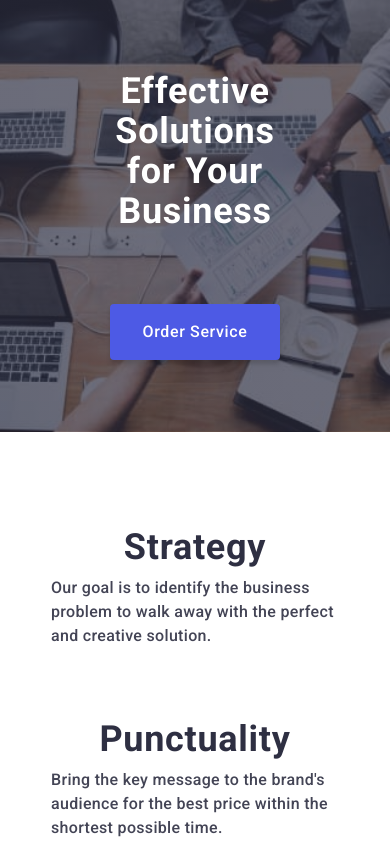
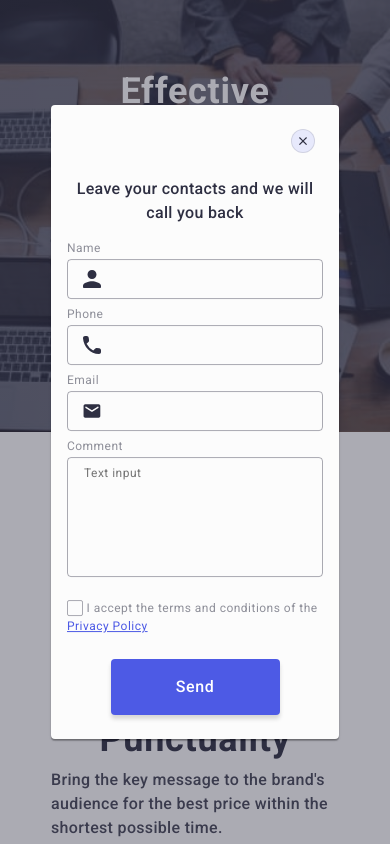
Before and after one commit to Aileneboro/goit-markup-hw-06, a plain HTML site: page index.html in a window 390 px wide. Shown: the top 844 px of the page. Drawn offline with nearby package versions, Linux system fonts and the light colour scheme.

Commit message:
Modal mobile

```diff
--- a/css/styles.css
+++ b/css/styles.css
@@ -584,11 +584,13 @@ ul > li > a {
   top: 50%;
   left: 50%;
   transform: translate(-50%, -50%);
-  width: 408px;
-  min-height: 584px;
+  width: 288px;
+  min-height: 623px;
+  /* width: 408px; */
+  /* min-height: 584px; */
   border-radius: 4px;
   background-color: #fcfcfc;
-  padding: 72px 24px 24px 24px;
+  padding: 72px 16px 24px 16px;
   box-shadow: 0px 1px 1px rgba(0, 0, 0, 0.14), 0px 1px 3px rgba(0, 0, 0, 0.12),
     0px 2px 1px rgba(0, 0, 0, 0.2);
   transition: transform 250ms cubic-bezier(0.4, 0, 0.2, 1);
--- a/index.html
+++ b/index.html
@@ -470,7 +470,7 @@
         </div>
       </div>
     </footer>
-    <div class="backdrop">
+    <div class="backdrop is-open">
       <div class="modal">
         <button class="modal-btn" type="button">
           <svg class="modal-btn-icon" width="8" height="8">
```
